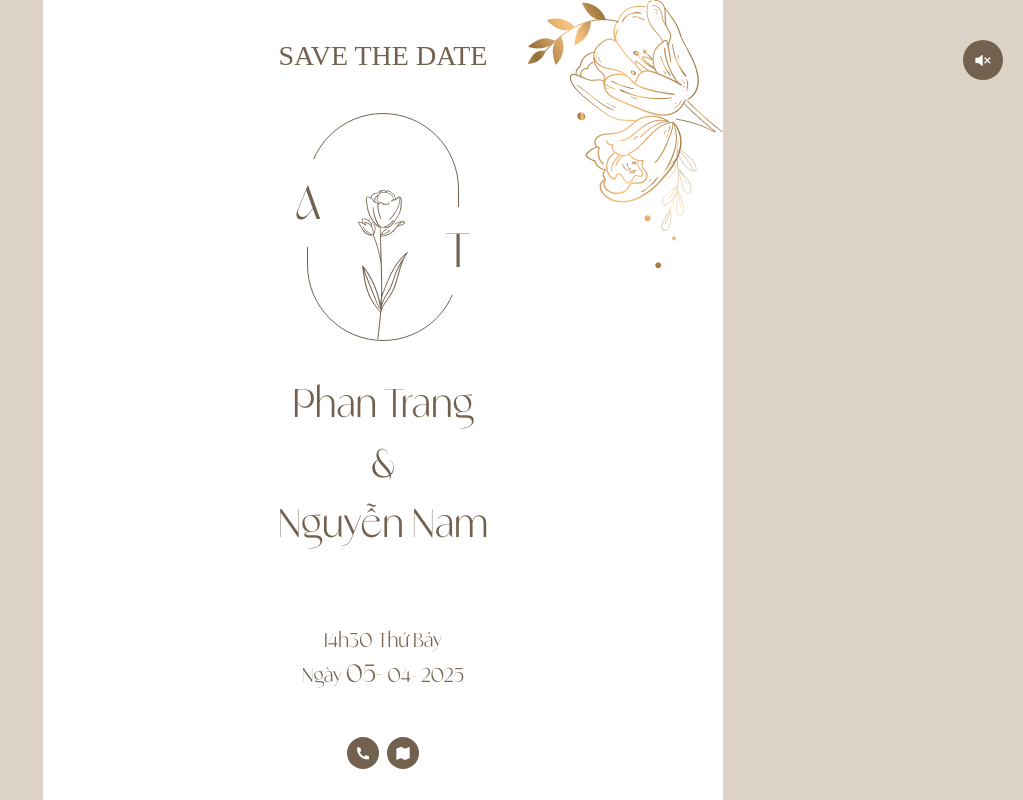
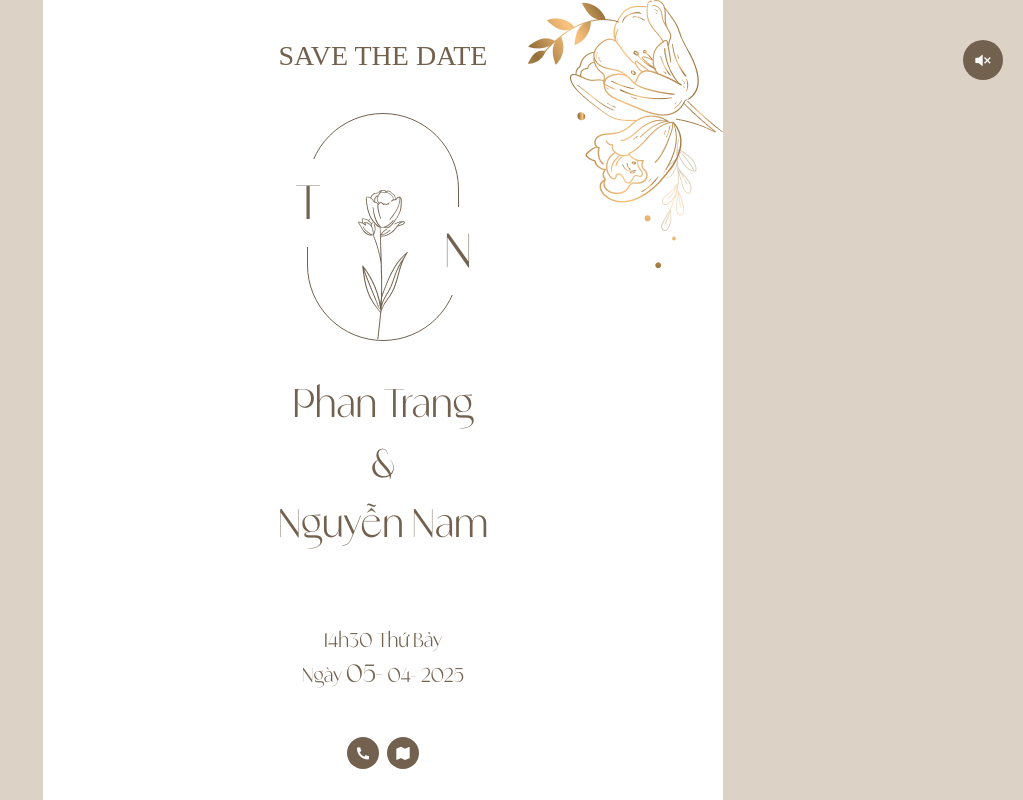
Before and after one commit to CANHDINH31/trangnamwedding, a plain HTML site: page index.html in a window 1280 px wide. Shown: the top 800 px of the page, without its empty margins (257-1280 px from the left). Drawn offline with Linux system fonts and the light colour scheme; no server answers; a web font is replaced by a local one.

Commit message:
feat: update text

```diff
--- a/index.html
+++ b/index.html
@@ -741,8 +741,8 @@
         </h1>
         <div class="banner-logo" data-aos="fade-in" data-aos-duration="3000">
           <img src="images/logo-img.png" alt="" class="logo-img" />
-          <span class="groom_letter">A</span>
-          <span class="bride_letter">T</span>
+          <span class="groom_letter">T</span>
+          <span class="bride_letter">N</span>
         </div>
         <div class="banner-name">
           Phan Trang
```
